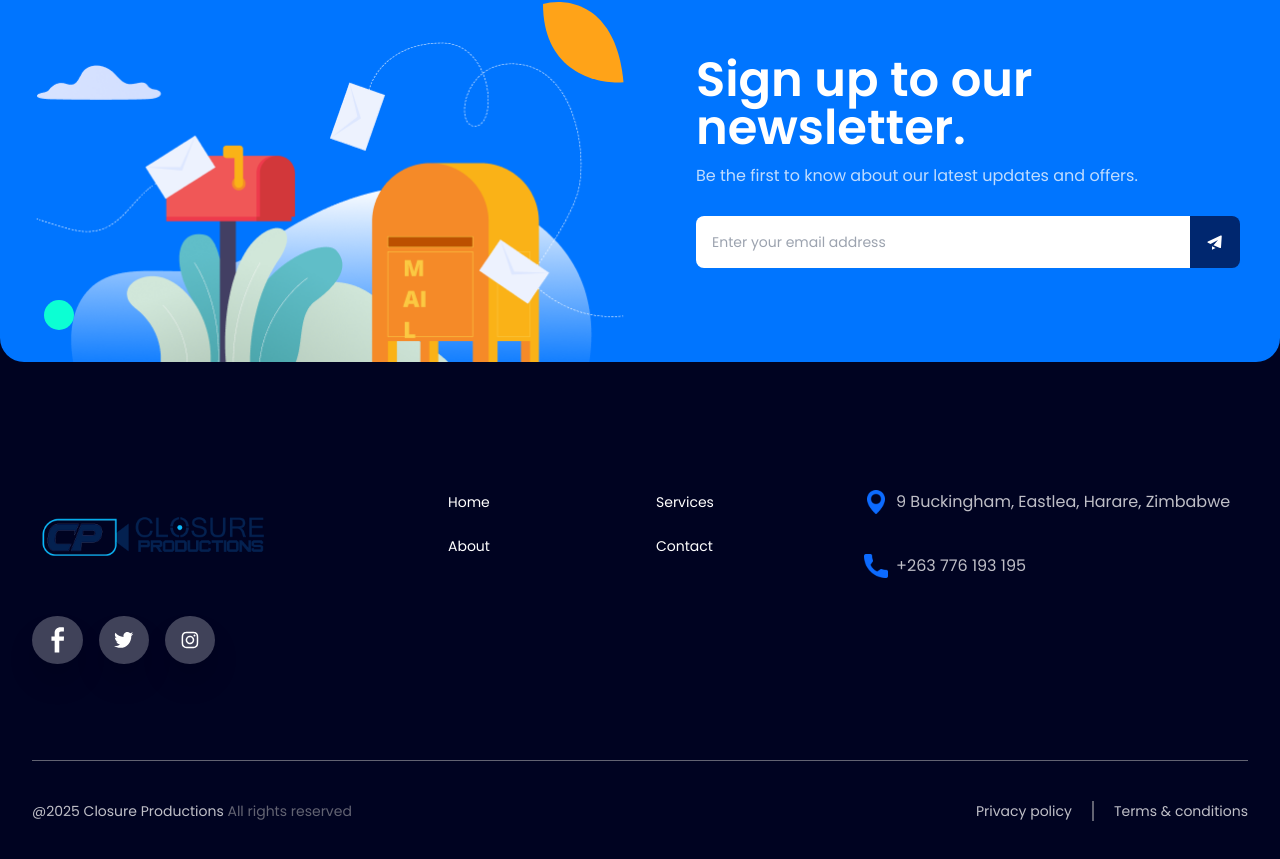
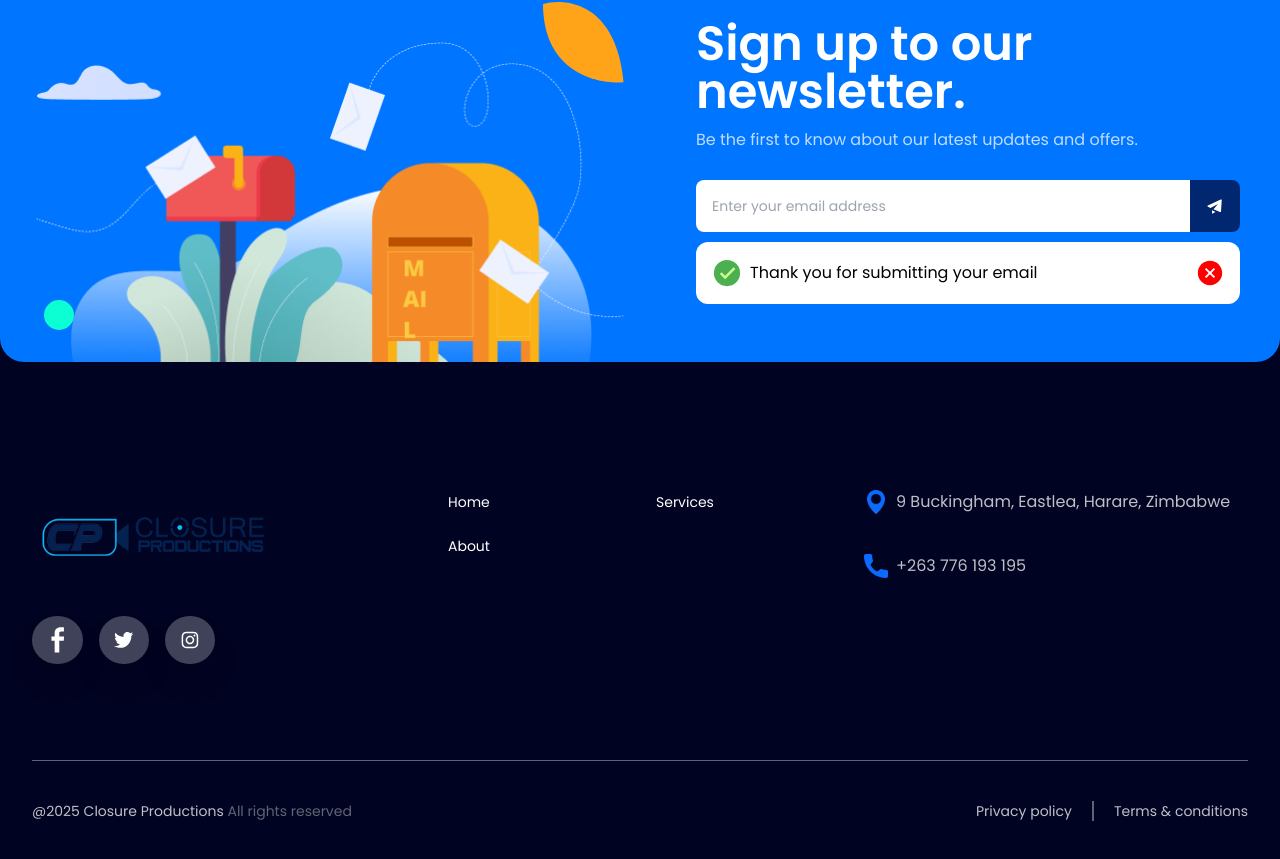
Before and after one commit to DrRichadams/closure-productions, a Next.js app: page / in a window 1280 px wide. Shown: the part 7061-7920 px from the top of the page. Built offline with nearby package versions, Linux system fonts and the light colour scheme.

Commit message:
Added firebase to the project and created functions to save newsletter emails to firebase

```diff
--- a/app/components/Footer/Footer.tsx
+++ b/app/components/Footer/Footer.tsx
@@ -14,7 +14,7 @@ const footer_links: ProductType[] = [
   },
   {
     id: 2,
-    link: ["Services", "Contact"],
+    link: ["Services"],
   },
 ];
 
--- a/app/components/Newsletter/Newsletter.tsx
+++ b/app/components/Newsletter/Newsletter.tsx
@@ -1,6 +1,62 @@
+"use client";
+
 import Image from "next/image";
+import { FcOk } from "react-icons/fc";
+import { BiSolidErrorCircle } from "react-icons/bi";
+import { IoCloseCircleSharp } from "react-icons/io5";
+import { useState } from "react";
+import { db } from "@/app/firebase/config";
+import { collection, addDoc } from "firebase/firestore";
 
 const Newsletter = () => {
+  const [email, setEmail] = useState("");
+  const [error, setError] = useState("");
+  const [success, setSuccess] = useState("Thank you for submitting your email");
+  const [loading, setLoading] = useState(false);
+
+  function clearNotification() {
+    setEmail("");
+    setError("");
+    setSuccess("");
+  }
+
+  function auto_clear_notification() {
+    setTimeout(() => {
+      setEmail("");
+      setError("");
+      setSuccess("");
+    }, 5000);
+  }
+
+  function handleChange(e: React.ChangeEvent<HTMLInputElement>) {
+    setEmail(e.target.value);
+  }
+
+  async function submitEmail(e: React.FormEvent) {
+    e.preventDefault();
+    if (!email) return;
+
+    setLoading(true);
+    try {
+      // Save to Firestore "emails" collection
+      await addDoc(collection(db, "newsletters"), {
+        email: email,
+        createdAt: new Date(),
+      });
+      setSuccess("Thank you for your submission, email submitted");
+      setEmail("");
+      setError("");
+      auto_clear_notification();
+    } catch (err) {
+      console.error("Error adding document: ", err);
+      setEmail("");
+      setSuccess("");
+      setError("Failed to save email");
+    } finally {
+      setLoading(false);
+    }
+  }
+
   return (
     <div className="-mt-32 relative z-3">
       <div className="mx-auto max-w-2xl lg:max-w-7xl bg-blue-500 rounded-3xl">
@@ -41,13 +97,15 @@ const Newsletter = () => {
             <h4 className="text-base font-normal mb-7 text-offwhite">
               Be the first to know about our latest updates and offers.
             </h4>
-            <div className="flex gap-0">
+            <form className="flex gap-0" onSubmit={(e) => submitEmail(e)}>
               <input
-                type="Email address"
-                name="q"
+                type="Email"
                 className="py-4 text-sm w-full text-black bg-white rounded-l-lg pl-4"
                 placeholder="Enter your email address"
                 autoComplete="off"
+                required
+                value={email}
+                onChange={handleChange}
               />
               <button className="bg-midblue text-white font-medium py-2 px-4 rounded-r-lg">
                 <Image
@@ -56,6 +114,33 @@ const Newsletter = () => {
                   width={20}
                   height={20}
                 />
+              </button>
+            </form>
+            <div
+              style={{
+                backgroundColor: "#fff",
+                borderRadius: "12px",
+                padding: "1rem",
+                marginTop: "10px",
+                display: error || success ? "flex" : "none",
+                alignItems: "center",
+                gap: "8px",
+                position: "relative",
+              }}
+            >
+              {success ? <FcOk size={30} /> : ""}
+              {error ? <BiSolidErrorCircle size={30} color="red" /> : ""}
+              {success ? <p>Thank you for submitting your email</p> : ""}
+              {error ? <p>Error submitting your email, try again</p> : ""}
+              <button
+                style={{
+                  position: "absolute",
+                  right: "15px",
+                  cursor: "pointer",
+                }}
+                onClick={() => clearNotification()}
+              >
+                <IoCloseCircleSharp size={30} color="red" />
               </button>
             </div>
           </div>
--- /dev/null
+++ b/app/firebase/config.ts
@@ -0,0 +1,19 @@
+// Import the functions you need from the SDKs you need
+import { initializeApp } from "firebase/app";
+import { getFirestore } from "firebase/firestore";
+// TODO: Add SDKs for Firebase products that you want to use
+// https://firebase.google.com/docs/web/setup#available-libraries
+
+// Your web app's Firebase configuration
+const firebaseConfig = {
+  apiKey: "AIzaSyBSA_nmv-4n0nd4_vGjhKIJ5UdFpS4nXbI",
+  authDomain: "closure-productions.firebaseapp.com",
+  projectId: "closure-productions",
+  storageBucket: "closure-productions.firebasestorage.app",
+  messagingSenderId: "333500429935",
+  appId: "1:333500429935:web:f07b9b5ac76d639740ff9a",
+};
+
+// Initialize Firebase
+const app = initializeApp(firebaseConfig);
+export const db = getFirestore(app);
--- a/package.json
+++ b/package.json
@@ -17,6 +17,7 @@
     "autoprefixer": "10.4.14",
     "eslint": "8.40.0",
     "eslint-config-next": "13.4.2",
+    "firebase": "^12.3.0",
     "next": "13.4.2",
     "postcss": "8.4.23",
     "react": "18.2.0",
```
Also changed, not shown: 1 other file (tests, documents, lock files or other folders).
